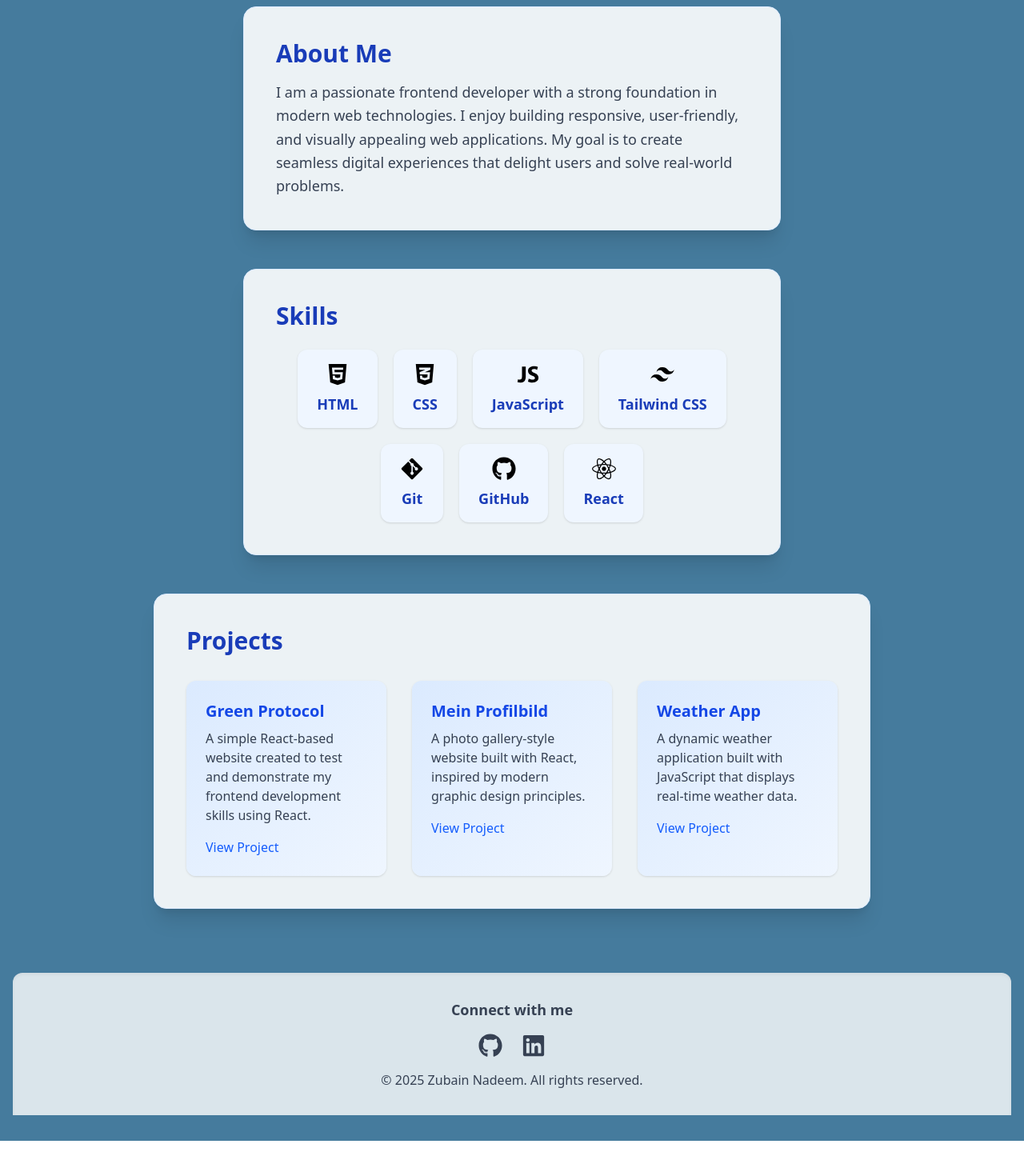
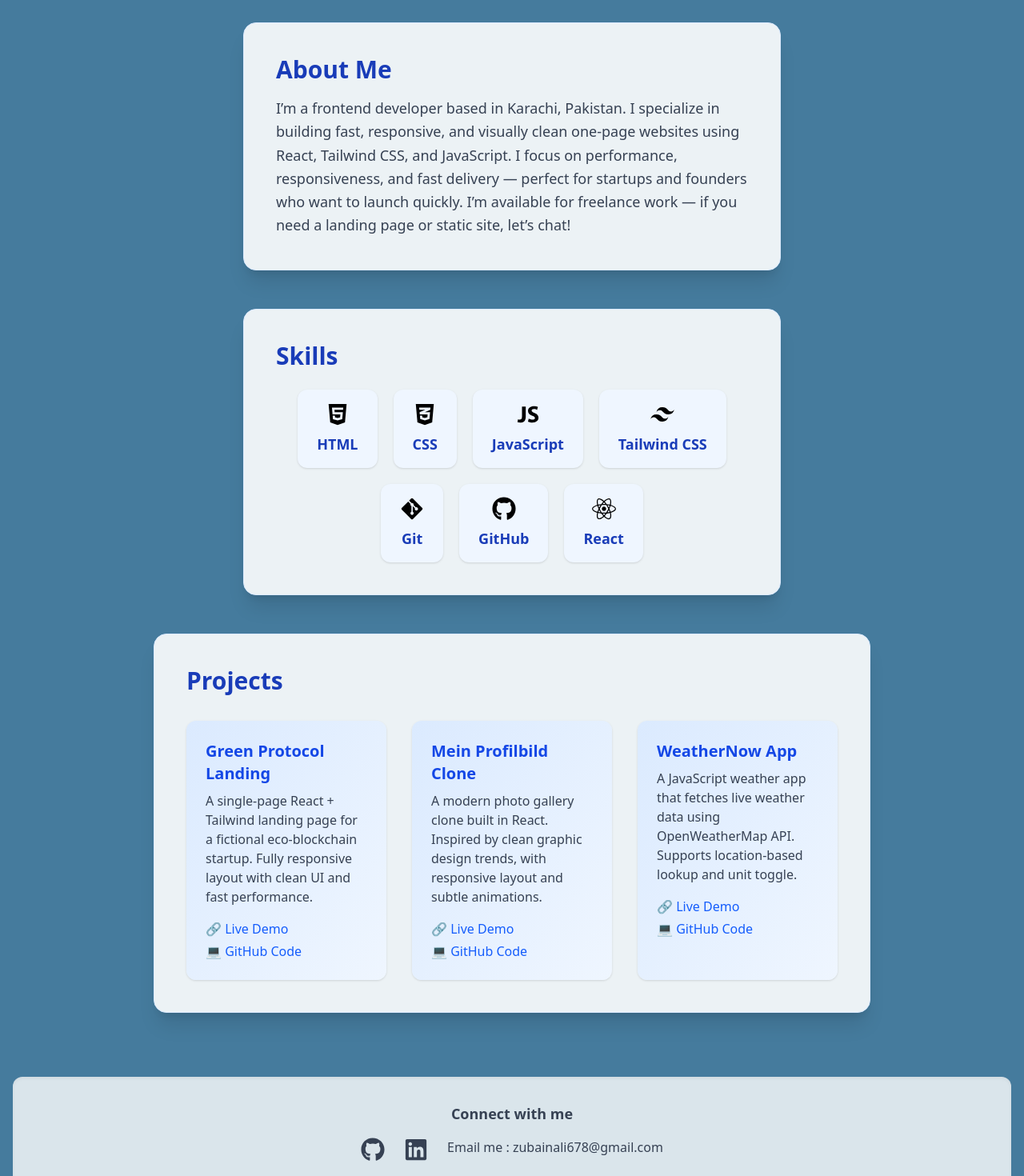
Before and after one commit to Zubain-Nadeem/Portfolio, a React (Vite) app: page / in a window 1280 px wide. Shown: the part 640-2110 px from the top of the page at 80% size. Before the commit the page ends 2066 px from the top, so only its background shows below. Built offline with nearby package versions, Linux system fonts and the light colour scheme.

Commit message:
Error SOlve

```diff
--- a/src/About.jsx
+++ b/src/About.jsx
@@ -4,7 +4,14 @@ const About = () => (
   <section id="about" className="max-w-2xl w-full bg-white/90 rounded-2xl shadow-xl p-10 mx-auto mb-12 border border-blue-100">
     <h2 className="text-3xl font-bold text-blue-800 mb-4">About Me</h2>
     <p className="text-gray-700 text-lg leading-relaxed">
-      I am a passionate frontend developer with a strong foundation in modern web technologies. I enjoy building responsive, user-friendly, and visually appealing web applications. My goal is to create seamless digital experiences that delight users and solve real-world problems.
+    I’m a frontend developer based in Karachi, Pakistan. I specialize in building fast,
+responsive, and visually clean one-page websites using React, Tailwind CSS, and JavaScript.
+
+I focus on performance, responsiveness, and fast delivery — perfect for startups
+and founders who want to launch quickly.
+
+I’m available for freelance work — if you need a landing page or static site, let’s chat!
+
     </p>
   </section>
 );
--- a/src/Footer.jsx
+++ b/src/Footer.jsx
@@ -9,6 +9,8 @@ const Footer = () => (
       <div className="flex justify-center gap-6">
         <a href="https://github.com/zubain-nadeem" target="_blank" rel="noopener noreferrer" className="hover:text-blue-700 text-3xl transition-colors" title="GitHub"><FaGithub /></a>
         <a href="https://www.linkedin.com/in/zubain-nadeem-5b67852b2/" target="_blank" rel="noopener noreferrer" className="hover:text-blue-700 text-3xl transition-colors" title="LinkedIn"><FaLinkedin /></a>
+        <p>Email me : zubainali678@gmail.com</p>
+
       </div>
     </div>
     <div className="font-medium">&copy; {new Date().getFullYear()} Zubain Nadeem. All rights reserved.</div>
--- a/src/Hero.jsx
+++ b/src/Hero.jsx
@@ -7,8 +7,9 @@ const Hero = () => (
         <span className="text-5xl font-bold text-blue-700">ZN</span>
       </div>
     </div>
-    <h1 className="text-5xl md:text-6xl font-extrabold text-blue-800 mb-4 drop-shadow">Hi, I'm Zubain Nadeem</h1>
-    <p className="text-2xl md:text-3xl text-gray-700 mb-8 font-medium">Frontend Developer</p>
+    <h1 className="text-5xl md:text-6xl font-extrabold text-blue-800 mb-4 drop-shadow">Hi, I'm Zubain</h1>
+    <p className="text-medium md:text-xl text-gray-700 mb-8 font-medium">I build fast, responsive React & Tailwind landing pages
+for founders, coaches, and small startups.Need a clean one-page site to launch your idea fast? Let’s work together.</p>
     <a href="#projects" className="inline-block bg-gradient-to-r from-blue-600 to-blue-400 text-white px-8 py-3 rounded-full font-semibold shadow-lg hover:scale-105 hover:from-blue-700 hover:to-blue-500 transition-transform duration-200">View My Work</a>
   </section>
 );
--- a/src/Projects.jsx
+++ b/src/Projects.jsx
@@ -2,21 +2,23 @@ import React from 'react';
 
 const projects = [
   {
-  title: 'Green Protocol',
-  description: 'A simple React-based website created to test and demonstrate my frontend development skills using React.',
-  link: 'https://my-first-react-project-omega-three.vercel.app/',
+    title: 'Green Protocol Landing',
+    description: 'A single-page React + Tailwind landing page for a fictional eco-blockchain startup. Fully responsive layout with clean UI and fast performance.',
+    live: 'https://my-first-react-project-omega-three.vercel.app/',
+    code: 'https://github.com/Zubain-Nadeem/Green-Protocol',
   },
   {
-  title: 'Mein Profilbild',
-  description: 'A photo gallery-style website built with React, inspired by modern graphic design principles.',
-  link: 'https://meinprofilbild-react-clone.vercel.app/',
+    title: 'Mein Profilbild Clone',
+    description: 'A modern photo gallery clone built in React. Inspired by clean graphic design trends, with responsive layout and subtle animations.',
+    live: 'https://meinprofilbild-react-clone.vercel.app/',
+    code: 'https://github.com/Zubain-Nadeem/Meinprofilbild-React',
   },
   {
-  title: 'Weather App',
-  description: 'A dynamic weather application built with JavaScript that displays real-time weather data.',
-  link: 'https://20-java-script-challenges.vercel.app/',
+    title: 'WeatherNow App',
+    description: 'A JavaScript weather app that fetches live weather data using OpenWeatherMap API. Supports location-based lookup and unit toggle.',
+    live: 'https://20-java-script-challenges.vercel.app/',
+    code: 'https://github.com/Zubain-Nadeem/20-JavaScript-Challenges/tree/main/Level-04-Weatherapp',
   }
-
 ];
 
 const Projects = () => (
@@ -24,10 +26,16 @@ const Projects = () => (
     <h2 className="text-3xl font-bold text-blue-800 mb-8">Projects</h2>
     <div className="grid md:grid-cols-3 gap-8">
       {projects.map((project, idx) => (
-        <div key={idx} className="bg-gradient-to-br from-blue-100 to-blue-50 rounded-xl p-6 shadow hover:shadow-2xl transition group">
+        <div
+          key={idx}
+          className="bg-gradient-to-br from-blue-100 to-blue-50 rounded-xl p-6 shadow hover:shadow-2xl transition group"
+        >
           <h3 className="text-xl font-bold text-blue-700 mb-2 group-hover:underline">{project.title}</h3>
           <p className="text-gray-700 mb-4">{project.description}</p>
-          <a href={project.link} className="text-blue-600 hover:underline font-medium">View Project</a>
+          <div className="flex flex-col gap-1">
+            <a href={project.live} target="_blank" className="text-blue-600 hover:underline font-medium">🔗 Live Demo</a>
+            <a href={project.code} target="_blank" className="text-blue-600 hover:underline font-medium">💻 GitHub Code</a>
+          </div>
         </div>
       ))}
     </div>
```
Lines whose indentation alone changed are shown as unchanged.
